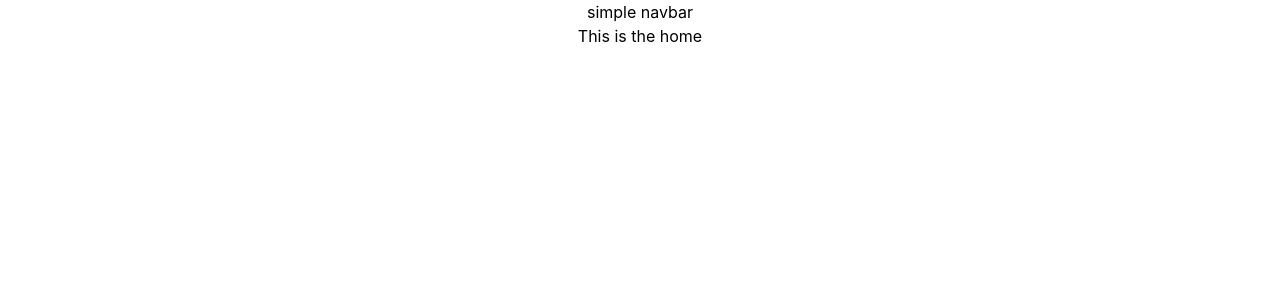
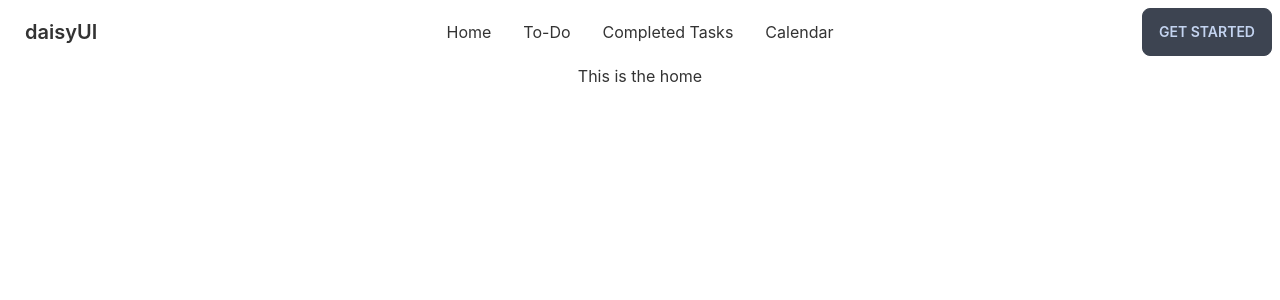
Before and after one commit to mh4bib/task-manager-client, a React (Create React App) app: page / in a window 1280 px wide. Shown: the top 300 px of the page. Built offline with nearby package versions, Linux system fonts and the light colour scheme.

Commit message:
added navbar

```diff
--- a/package.json
+++ b/package.json
@@ -6,6 +6,7 @@
     "@testing-library/jest-dom": "^5.16.4",
     "@testing-library/react": "^13.3.0",
     "@testing-library/user-event": "^13.5.0",
+    "daisyui": "^2.17.0",
     "react": "^18.2.0",
     "react-dom": "^18.2.0",
     "react-router-dom": "^6.3.0",
--- a/src/components/Shared/Navbar.js
+++ b/src/components/Shared/Navbar.js
@@ -1,9 +1,35 @@
 import React from 'react';
+import { Link } from 'react-router-dom';
 
 const Navbar = () => {
+    const Menu = <>
+    <li><Link to={'/'}>Home</Link></li>
+    <li><Link to={'/to-do'}>To-Do</Link></li>
+    <li><Link to={'/completed-tasks'}>Completed Tasks</Link></li>
+    <li><Link to={'/calendar'}>Calendar</Link></li>
+    </>
+
     return (
-        <div>
-            <h1>simple navbar</h1>
+        <div class="navbar bg-base-100">
+            <div class="navbar-start">
+                <div class="dropdown">
+                    <label tabindex="0" class="btn btn-ghost lg:hidden">
+                        <svg xmlns="http://www.w3.org/2000/svg" class="h-5 w-5" fill="none" viewBox="0 0 24 24" stroke="currentColor"><path stroke-linecap="round" stroke-linejoin="round" stroke-width="2" d="M4 6h16M4 12h8m-8 6h16" /></svg>
+                    </label>
+                    <ul tabindex="0" class="menu menu-compact dropdown-content mt-3 p-2 shadow bg-base-100 rounded-box w-52">
+                        {Menu}
+                    </ul>
+                </div>
+                <a class="btn btn-ghost normal-case text-xl">daisyUI</a>
+            </div>
+            <div class="navbar-center hidden lg:flex">
+                <ul class="menu menu-horizontal p-0">
+                    {Menu}
+                </ul>
+            </div>
+            <div class="navbar-end">
+                <a class="btn">Get started</a>
+            </div>
         </div>
     );
 };
--- a/tailwind.config.js
+++ b/tailwind.config.js
@@ -4,5 +4,20 @@
   theme: {
     extend: {},
   },
-  plugins: [],
+  daisyui: {
+    themes: [
+      {
+        mytheme: {
+          primary: "#a991f7",
+          secondary: "#f6d860",
+          accent: "#37cdbe",
+          neutral: "#3d4451",
+          "base-100": "#ffffff",
+        },
+      },
+      "dark",
+      "cupcake",
+    ],
+  },
+  plugins: [require("daisyui")],
 }
```
Also changed, not shown: 1 other file (tests, documents, lock files or other folders).
